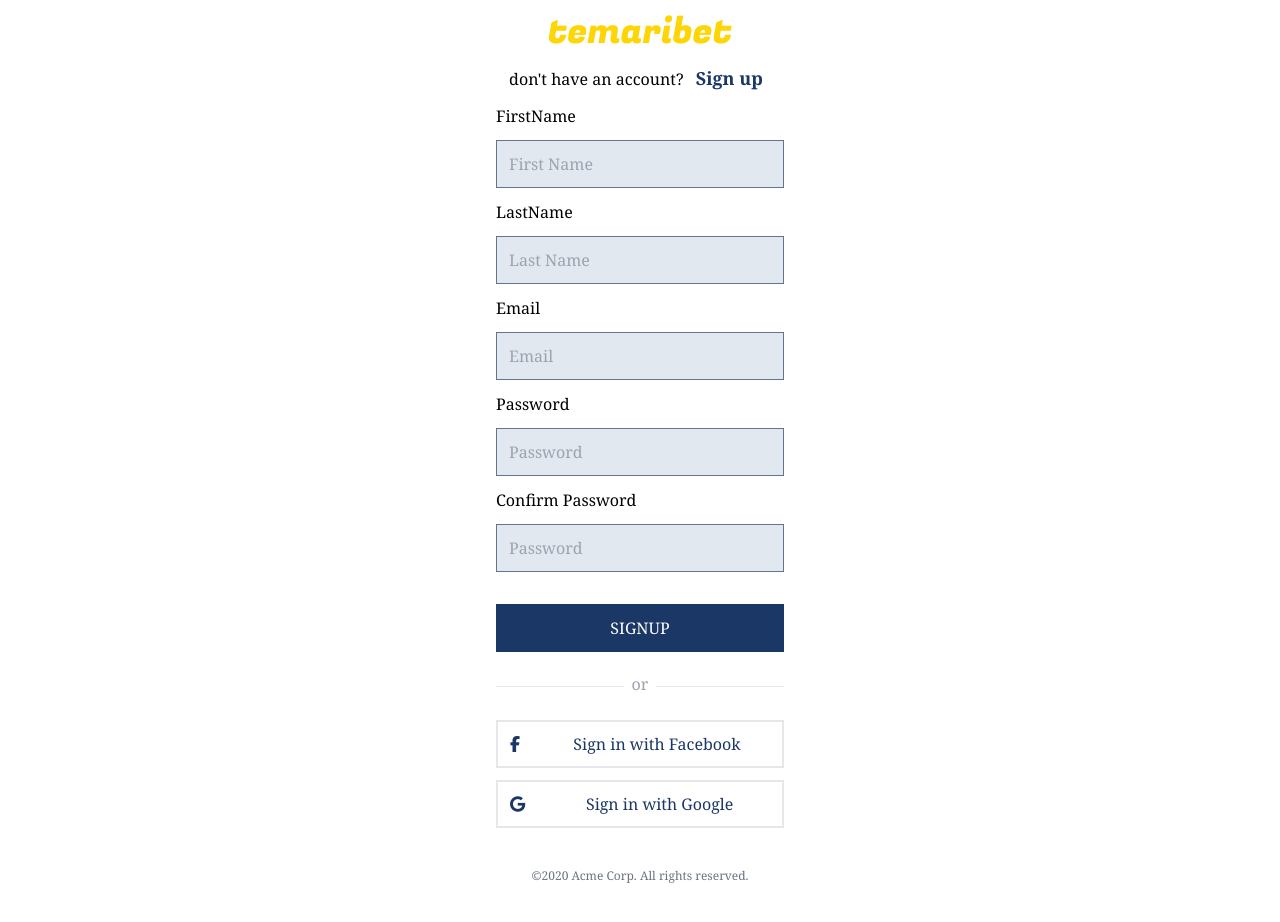
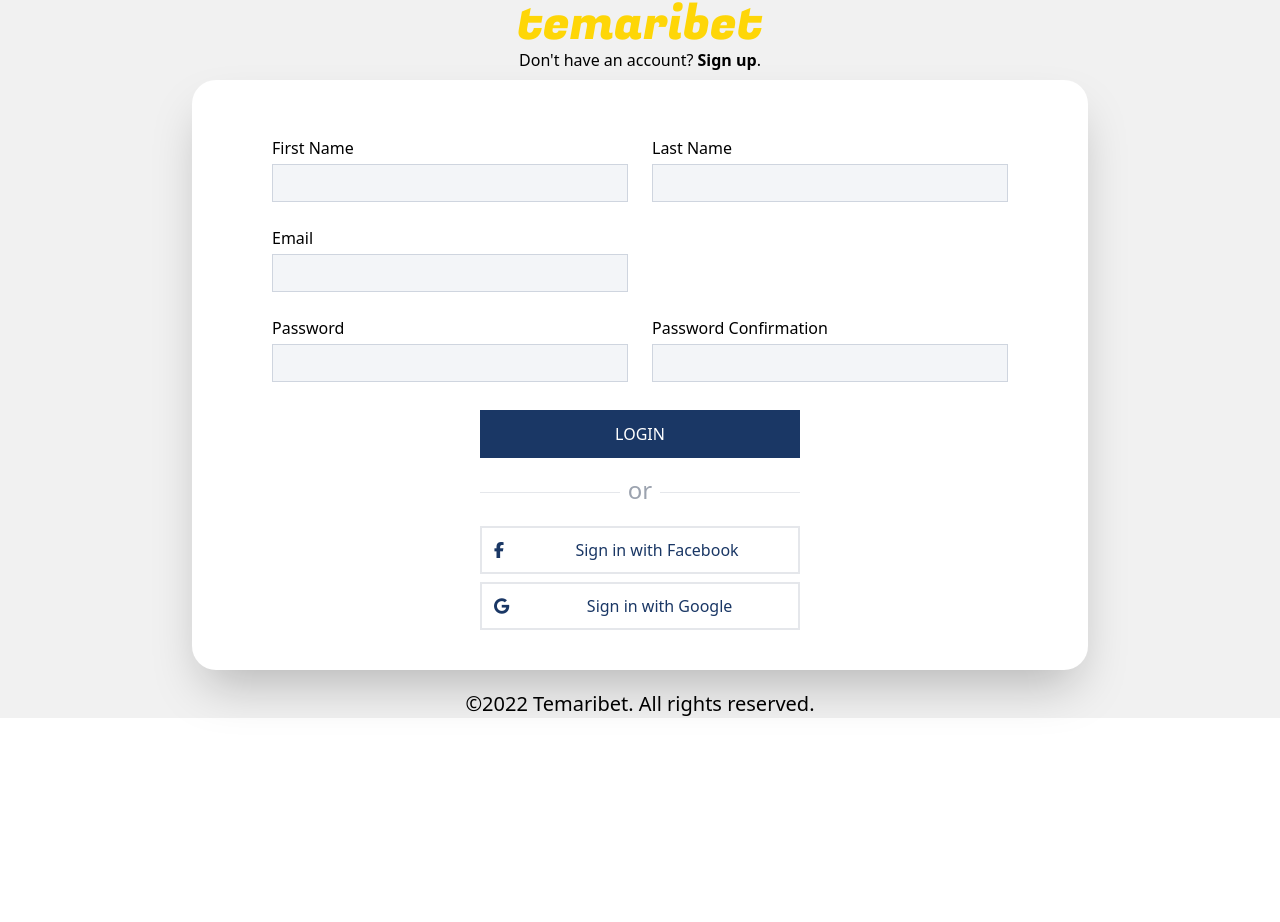
Before and after one commit to bekiTil/Temaribet-front-end-dev, a Next.js app in the folder TemariBet/nextjs-blog/: page /signup in a window 1280 px wide. After the commit the page ends 800 px from the top, so only its background shows below. Built offline with nearby package versions, Linux system fonts and the light colour scheme.

Commit message:
signup page updated

```diff
--- a/TemariBet/nextjs-blog/components/SignupComponent/Container.js
+++ b/TemariBet/nextjs-blog/components/SignupComponent/Container.js
@@ -2,45 +2,80 @@ export default function Container() {
     return (
         <>
 
-            <div className="font-serif overflow-y-hidden">
-                <div className=" min-h-screen p-4 py-0 flex justify-center items-center">
-                    <div className="p-3 items-center sm:w-2/5 md:w-2/5 lg:w-1/3 xl:w-1/4 2xl:w-1/4 bg-white  max-w-6xl pb-10">
-                        <div className="flex justify-center mb-3 ">
-                            <h1 className="font-fugasOne  text-4xl text-[#FED607]">temaribet</h1>
+
+            <div className="  mx-auto   bg-white sm:bg-white md:bg-white lg:bg-[#f1f1f1]">
+                <div className="">
+                    <div className="max-w-lg mx-auto">
+                        <a href="#">
+                            <h1 className="text-4xl lg:text-5xl font-fugasOne text-[#FED607] text-center">temaribet</h1>
+                        </a>
                     </div>
-                        <div className="flex justify-center mb-3">
-                            <h2> don't have an account? <a className="text-[#1A3765] p-2 font-semibold text-lg" href="">Sign up</a></h2>
+                    <div className="max-w-lg mx-auto text-center  mb-2">
+                        <p className="">Don't have an account? <a href="#" className="font-bold hover:underline">Sign up</a>.</p>
                     </div>
-                        <label className="justify-start my-6  ">FirstName</label>
-                        <input type="text" className="h-12 mt-3 w-full border border-slate-500 px-3 my-3 bg-slate-200 back focus:border-blue-100" placeholder="First Name" />
-                        <label className="justify-start my-6  ">LastName</label>
-                        <input type="text" className="h-12 mt-3 w-full border border-slate-500 px-3 my-3 bg-slate-200 back focus:border-blue-100" placeholder="Last Name" />
-                        <label className="justify-start my-6  ">Email</label>
-                        <input type="text" className="h-12 mt-3 w-full border border-slate-500 px-3 my-3 bg-slate-200 back focus:border-blue-100" placeholder="Email" />
-                        <label className="justify-start my-6">Password</label>
-                        <input type="password" className="h-12 mt-3  w-full border px-3 my-3 border-slate-500 bg-slate-200 focus:border-blue-100" placeholder="Password" />
-                        <label className="justify-start my-6  ">Confirm Password</label>
-                        <input type="password" className="h-12 mt-3 w-full border border-slate-500 px-3 my-3 bg-slate-200 back focus:border-blue-100" placeholder="Password" />
 
+                    <div className=" max-w-4xl  mx-auto    dark:bg-gray-800 bg-white   p-8 md:p-10 md:px-20 my-2 rounded-3xl lg:shadow-2xl ">
 
-                        <button className="uppercase h-12 mt-5 text-white w-full bg-[#1A3765] hover:bg-blue-900">Signup</button>
-                        <div className="flex justify-between items-center mt-3">
-                            <hr className="w-full" /> <span className="p-2 text-gray-400 mb-1">or</span>
+                        <div className="mt-2">
+                            <form method="POST" action="#">
+                                <div className="grid grid-cols-1 gap-6 mt-4 sm:grid-cols-2">
+                                    <div>
+                                        <label className="block  mb-1 " for="firstName">First Name</label>
+                                        <input id="firstName" type="text" className="block bg-[#f3f5f8]  w-full text-gray-700 focus:outline-none  border border-[#cfd5df] focus:border-gray-900 transition duration-500 px-3 pb-3" />
+                                    </div>
+
+                                    <div>
+                                        <label className="block  mb-1" for="lastName">Last Name</label>
+                                        <input id="lastName" type="text" className="block bg-[#f3f5f8]  w-full text-gray-700 focus:outline-none  border border-[#cfd5df] focus:border-gray-900 transition duration-500 px-3 pb-3" />
+                                    </div>
+
+                                    <div>
+                                        <label className="block  mb-1" for="email">Email</label>
+                                        <input id="email" type="email" className="bg-[#f3f5f8]  w-full text-gray-700 focus:outline-none  border border-[#cfd5df] focus:border-gray-900 transition duration-500 px-3 pb-3" />
+                                    </div>
+                                    <div>
+                                    </div>
+                                    <div>
+                                        <label className="block  mb-1" for="password">Password</label>
+                                        <input id="password" type="password" className="bg-[#f3f5f8]  w-full text-gray-700 focus:outline-none  border border-[#cfd5df] focus:border-gray-900 transition duration-500 px-3 pb-3" />
+                                    </div>
+                                    <div>
+                                        <label className="block  mb-1" for="password confirm">Password Confirmation </label>
+                                        <input id="password confirm" type="password" className="bg-[#f3f5f8]  w-full text-gray-700 focus:outline-none  border border-[#cfd5df] focus:border-gray-900 transition duration-500 px-3 pb-3" />
+                                    </div>
+                                </div>
+                                <div className="lg:max-w-xs lg:mx-auto pt-5">
+                                    <div>
+                                <button className="uppercase h-12 mt-2 text-white w-full bg-[#1A3765] hover:bg-blue-900">login</button>
+
+                                </div><div className="flex justify-between items-center mt-2">
+                                    <hr className="w-full" /> <span className="p-2 text-2xl text-gray-400 mb-1">or</span>
                                     <hr className="w-full" />
                                 </div>
-                        <button className=" border-2 flex flex-row items-center  h-12 mt-3 text-[#1A3765] w-full  bg-white hover:bg-blue-900 hover:text-white">
+
+                                <div><button className=" border-2 flex flex-row items-center  h-12 mt-2 text-[#1A3765] w-full  bg-white hover:bg-blue-900 hover:text-white">
                                     <span className="flex-none px-3" >
                                         <i className="fab fa-facebook-f"></i></span>
                                     <span className="grow justify-center">Sign in with Facebook</span></button>
-                        <button className=" border-2 flex flex-row items-center  h-12 mt-3 text-[#1A3765] w-full  bg-white hover:bg-blue-900 hover:text-white">
+                                    </div>
+                                <div><button className=" border-2 flex flex-row items-center  h-12 mt-2 text-[#1A3765] w-full  bg-white hover:bg-blue-900 hover:text-white">
                                     <span className="flex-none px-3"><i className="fa-brands fa-google"></i></span><span className="grow justify-center"> Sign in with Google</span></button>
-                        <p className="mt-10 flex justify-center text-center text-gray-500 text-xs">
-                            &copy;2020 Acme Corp. All rights reserved.
+                                </div>
+                                </div>
+                            </form>
+                        </div>
+                    </div>
+
+
+
+                    <div className="max-w-lg mx-auto mt-5 flex justify-center ">
+                        <p className=" text-center text-xl">
+                            &copy;2022 Temaribet. All rights reserved.
                         </p>
                     </div>
-
                 </div>
             </div>
         </>
-    )
+
+    );
 }
```
Lines whose indentation alone changed are shown as unchanged.
